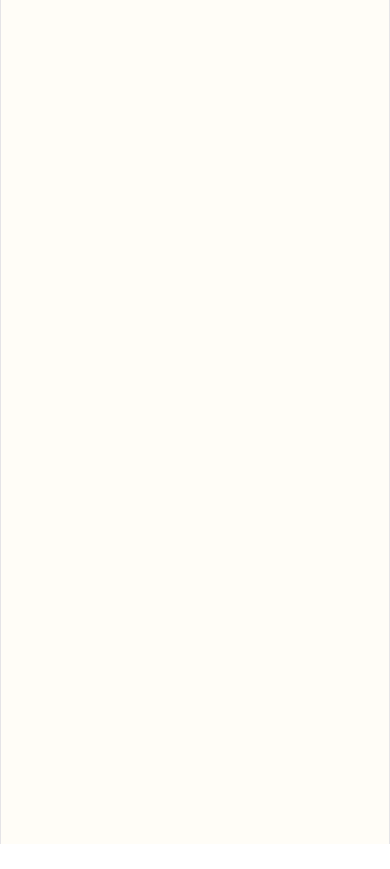
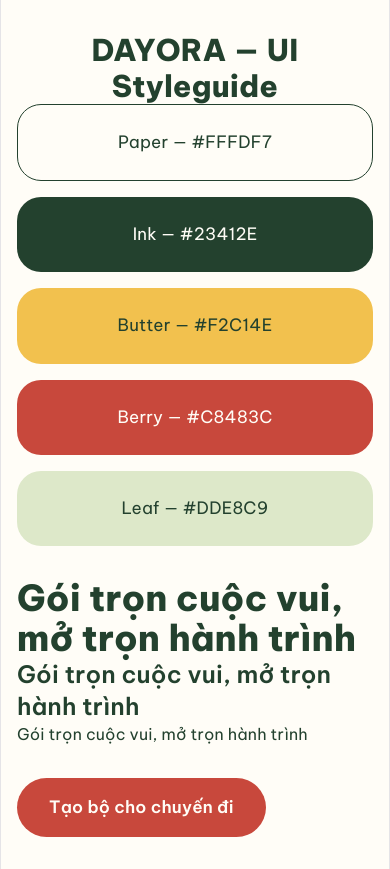
Before and after one commit to liemnguyen-work/ecommerce-dayora-project, a React (Vite) app in the folder apps/web/: page / in a window 390 px wide. Before the commit the page ends 844 px from the top, so only its background shows below. Built offline with nearby package versions, Linux system fonts and the light colour scheme.

Commit message:
feat(design): create responsive UI styleguide
Task: PRJ-P0-PD-1.4

```diff
--- a/apps/web/src/App.tsx
+++ b/apps/web/src/App.tsx
@@ -1,3 +1,65 @@
+
 export default function App() {
-  return null;
+  return (
+    <main className="min-h-screen bg-paper px-4 py-8 text-left text-ink sm:px-8">
+      <div className="mx-auto max-w-4xl space-y-8">
+
+        {/* Tiêu đề trang mẫu */}
+        <p className="text-center font-display text-3xl font-extrabold">
+          DAYORA — UI Styleguide
+        </p>
+
+        {/* 1. Bảng màu DAYORA */}
+        <section aria-label="Bảng màu DAYORA">
+          <div className="grid grid-cols-1 gap-4 sm:grid-cols-2">
+            <div className="rounded-3xl border border-ink bg-paper p-6 text-center">
+              Paper — #FFFDF7
+            </div>
+
+            <div className="rounded-3xl bg-ink p-6 text-center text-paper">
+              Ink — #23412E
+            </div>
+
+            <div className="rounded-3xl bg-butter p-6 text-center text-ink">
+              Butter — #F2C14E
+            </div>
+
+            <div className="rounded-3xl bg-berry p-6 text-center text-paper">
+              Berry — #C8483C
+            </div>
+
+            <div className="rounded-3xl bg-leaf p-6 text-center text-ink">
+              Leaf — #DDE8C9
+            </div>
+          </div>
+        </section>
+
+        {/* 2. Kiểm tra font và cỡ chữ */}
+        <section className="space-y-4" aria-label="Kiểm tra kiểu chữ">
+          <p className="font-display text-4xl font-extrabold">
+            Gói trọn cuộc vui, mở trọn hành trình
+          </p>
+
+          <p className="text-2xl font-semibold">
+            Gói trọn cuộc vui, mở trọn hành trình
+          </p>
+
+          <p className="text-base font-normal">
+            Gói trọn cuộc vui, mở trọn hành trình
+          </p>
+        </section>
+
+        {/* 3. Nút chính Berry */}
+        <section aria-label="Nút bấm mẫu">
+          <button
+            type="button"
+            className="min-h-11 rounded-full bg-berry px-8 py-4 font-semibold text-paper transition-colors hover:bg-[#A93A30] focus-visible:outline-2 focus-visible:outline-offset-2 focus-visible:outline-ink"
+          >
+            Tạo bộ cho chuyến đi
+          </button>
+        </section>
+
+      </div>
+    </main>
+  );
 }
```
Also changed, not shown: 1 other file (tests, documents, lock files or other folders).
